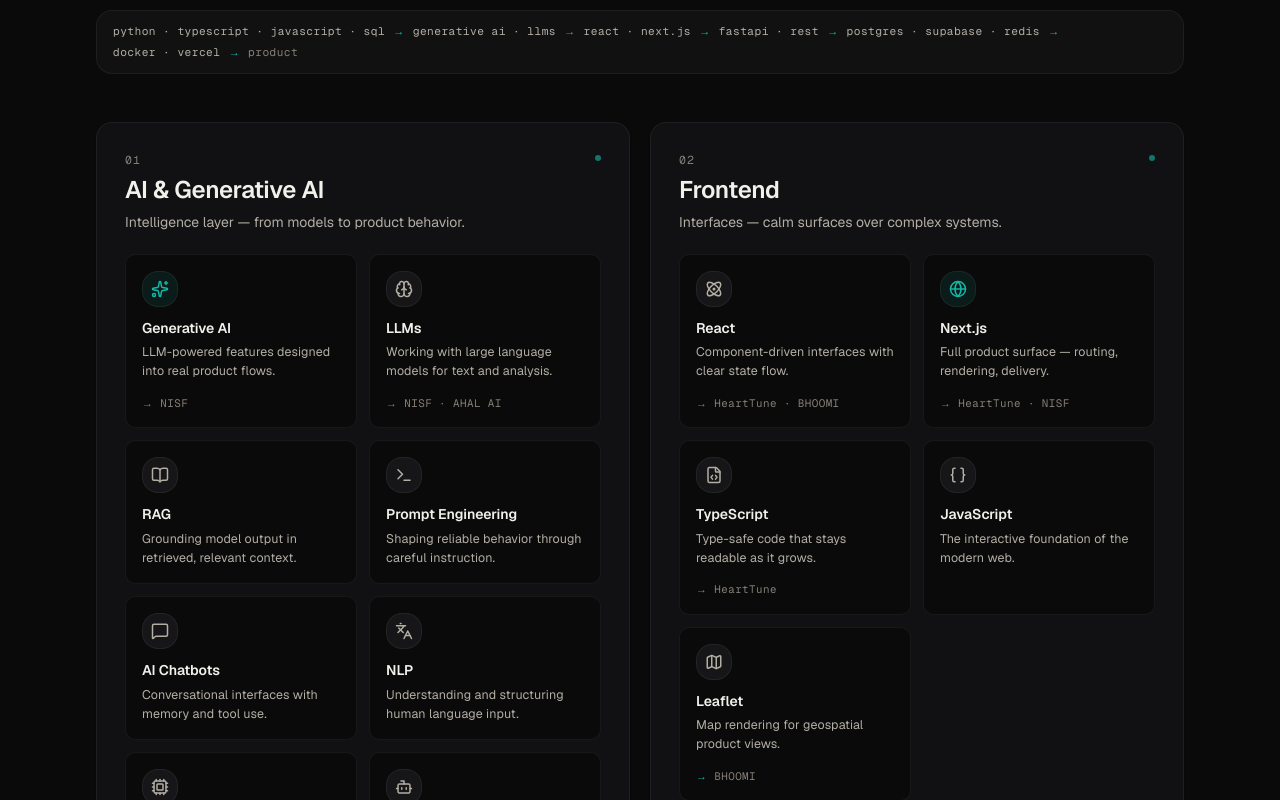
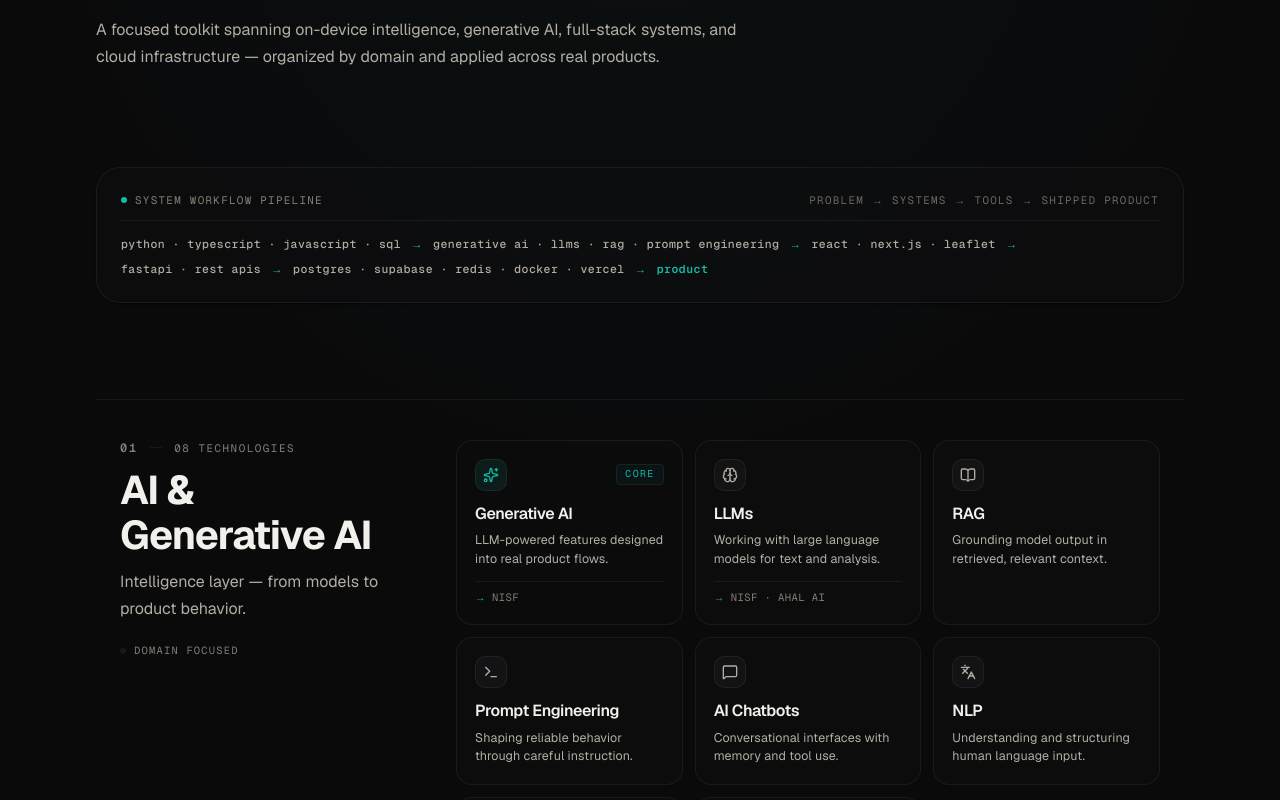
Before and after one commit to santheesh73/Portfolio, a Next.js app: page / in a window 1280 px wide. Shown: the part 7520-8320 px from the top of the page. Built offline with nearby package versions, Linux system fonts and the light colour scheme.

Commit message:
feat: transform skills into cinematic technical stack

```diff
--- a/src/components/skills/SkillCard.tsx
+++ b/src/components/skills/SkillCard.tsx
@@ -54,50 +54,67 @@ const ICONS: Record<SkillItem["icon"], LucideIcon> = {
 };
 
 /**
- * Phase 5 — Individual technology tile.
- * Server component: hover depth is CSS-only so the information
- * is never hover-dependent. Project links are always visible.
+ * Phase 9 — Individual technology tile.
+ * Editorial presentation: verified details, clear name and description,
+ * verified project usage references, and restrained tactile micro-motion.
  */
 export function SkillCard({ skill }: { skill: SkillItem }) {
   const Icon = ICONS[skill.icon];
 
   return (
     <div
+      tabIndex={0}
+      role="article"
+      aria-label={`${skill.name}: ${skill.description}`}
       className={cn(
-        "group flex h-full flex-col gap-2.5 rounded-md border bg-background p-4",
-        "transition-[box-shadow,transform,border-color] duration-200 ease-out",
-        "hover:-translate-y-[2px] hover:border-text-muted/40 hover:shadow-card",
-        "focus-within:-translate-y-[2px] focus-within:border-text-muted/40 focus-within:shadow-card",
-        skill.featured ? "border-accent/30" : "border-border-subtle"
+        "group relative flex h-full flex-col justify-between gap-3 rounded-lg border p-4 sm:p-4.5 outline-none",
+        "transition-[border-color,background-color,transform,box-shadow] duration-200 ease-out",
+        "hover:-translate-y-0.5 hover:border-text-muted/40 hover:bg-surface-muted/30 hover:shadow-card",
+        "focus-visible:ring-1 focus-visible:ring-accent focus-visible:bg-surface-muted/30",
+        skill.featured
+          ? "border-accent/30 bg-surface-muted/15"
+          : "border-border-subtle/80 bg-surface/40"
       )}
     >
+      <div className="flex flex-col gap-2.5">
+        <div className="flex items-center justify-between gap-2">
           <span
             aria-hidden="true"
             className={cn(
-          "flex size-9 items-center justify-center rounded-lg border transition-transform duration-200 ease-out group-hover:-translate-y-0.5",
+              "flex size-8 items-center justify-center rounded-md border transition-transform duration-200 ease-out group-hover:-translate-y-0.5",
               skill.featured
-            ? "border-accent/25 bg-accent/10 text-accent"
-            : "border-border-subtle bg-surface-muted text-text-secondary"
+                ? "border-accent/30 bg-accent/10 text-accent"
+                : "border-border-subtle bg-surface-muted/80 text-text-secondary"
             )}
           >
-        <Icon className="size-[18px]" />
+            <Icon className="size-4" />
           </span>
+
+          {skill.featured ? (
+            <span className="font-mono text-[0.62rem] tracking-[0.14em] uppercase px-2 py-0.5 rounded border border-accent/25 bg-accent/5 text-accent">
+              Core
+            </span>
+          ) : null}
+        </div>
+
         <div className="flex flex-col gap-1">
-        <p className="type-body-small font-semibold tracking-[-0.005em] text-text-primary">
+          <h4 className="type-body font-semibold tracking-tight text-text-primary group-hover:text-accent transition-colors duration-200">
             {skill.name}
-        </p>
-        <p className="type-caption text-pretty text-text-secondary">
+          </h4>
+          <p className="type-caption text-pretty text-text-secondary leading-relaxed">
             {skill.description}
           </p>
         </div>
+      </div>
+
       {skill.projects && skill.projects.length > 0 ? (
-        <p className="mt-auto pt-1 font-mono text-[0.68rem] tracking-[0.04em] text-text-muted">
+        <div className="mt-auto pt-2 border-t border-border-subtle/50 flex items-center gap-1.5 font-mono text-[0.66rem] tracking-[0.04em] text-text-muted">
           <span aria-hidden="true" className="text-accent">
             →
-          </span>{" "}
+          </span>
           <span className="sr-only">Used in: </span>
-          {skill.projects.join(" · ")}
-        </p>
+          <span className="truncate">{skill.projects.join(" · ")}</span>
+        </div>
       ) : null}
     </div>
   );
--- a/src/components/skills/SkillGroup.tsx
+++ b/src/components/skills/SkillGroup.tsx
@@ -1,46 +1,113 @@
-import { Card } from "@/components/ui/Card";
-import { Reveal } from "@/components/motion/Reveal";
-import { Stagger, StaggerItem } from "@/components/motion/Stagger";
+"use client";
+
+import { useReducedMotion } from "motion/react";
 import { SkillCard } from "@/components/skills/SkillCard";
 import type { SkillGroupData } from "@/types";
+import { cn } from "@/lib/utils";
+
+interface SkillGroupProps {
+  group: SkillGroupData;
+  isActive?: boolean;
+  isMuted?: boolean;
+  onActivate?: () => void;
+  onDeactivate?: () => void;
+}
 
 /**
- * Phase 5 — Capability group panel.
- * Strong group header (index + title + tagline) with a staggered
- * grid of technology tiles underneath.
+ * Phase 9 — Cinematic Capability Domain Panel.
+ * Editorial presentation: domain anchor index (01-04), domain title,
+ * architectural role tagline, left accent line, and responsive grid of verified tools.
  */
-export function SkillGroup({ group }: { group: SkillGroupData }) {
+export function SkillGroup({
+  group,
+  isActive = false,
+  isMuted = false,
+  onActivate,
+  onDeactivate,
+}: SkillGroupProps) {
+  const reduce = useReducedMotion();
+
   return (
-    <Reveal>
-      <Card className="flex h-full flex-col gap-5 p-6 sm:p-7">
-        <div className="flex items-start justify-between gap-4">
-          <div className="flex flex-col gap-1.5">
-            <p
+    <div
+      role="region"
+      aria-label={`${group.title} technical domain`}
+      tabIndex={0}
+      onMouseEnter={onActivate}
+      onMouseLeave={onDeactivate}
+      onFocus={onActivate}
+      onBlur={onDeactivate}
+      className={cn(
+        "group relative flex flex-col gap-6 border-t border-border-subtle/80 py-8 px-4 sm:px-6 transition-[background-color,opacity,border-color] duration-200 ease-out outline-none lg:flex-row lg:gap-12 lg:py-10",
+        isActive
+          ? "bg-surface-muted/20 opacity-100"
+          : isMuted
+          ? "opacity-70"
+          : "opacity-100",
+        "focus-visible:ring-1 focus-visible:ring-accent focus-visible:bg-surface-muted/20"
+      )}
+    >
+      {/* Active Left Indicator Accent Line */}
+      <span
         aria-hidden="true"
-              className="font-mono text-[0.72rem] tracking-[0.1em] text-text-muted"
+        className={cn(
+          "absolute left-0 top-0 bottom-0 w-1 bg-accent transition-all duration-200 ease-out",
+          isActive ? "opacity-100 scale-y-100" : "opacity-0 scale-y-75"
+        )}
+      />
+
+      {/* Category Header Column */}
+      <div className="flex flex-col gap-3 shrink-0 lg:w-72">
+        <div className="flex items-center gap-3">
+          <span
+            className={cn(
+              "font-mono text-xs font-semibold tracking-[0.16em] transition-[color,transform] duration-200 ease-out",
+              isActive ? "text-accent translate-x-0.5" : "text-text-muted"
+            )}
           >
             {group.index}
-            </p>
-            <h3 className="type-h3 text-balance text-text-primary">
+          </span>
+          <span aria-hidden="true" className="h-px w-3 bg-border-subtle" />
+          <span className="font-mono text-[0.68rem] tracking-[0.14em] uppercase text-text-muted">
+            {String(group.items.length).padStart(2, "0")} Technologies
+          </span>
+        </div>
+
+        <h3
+          className={cn(
+            "type-h2 font-semibold tracking-tight text-text-primary transition-transform duration-200 ease-out",
+            isActive && !reduce ? "translate-x-1" : "translate-x-0"
+          )}
+        >
           {group.title}
         </h3>
-            <p className="type-body-small text-pretty text-text-secondary">
+
+        <p className="type-body text-pretty text-text-secondary leading-relaxed">
           {group.tagline}
         </p>
-          </div>
+
+        {/* Subtle accent indicator dot */}
+        <div className="hidden lg:flex items-center gap-2 pt-2">
           <span
             aria-hidden="true"
-            className="mt-1 size-1.5 shrink-0 rounded-full bg-accent/60"
+            className={cn(
+              "size-1.5 rounded-full transition-all duration-200",
+              isActive ? "bg-accent scale-150" : "bg-border-subtle"
+            )}
           />
+          <span className="font-mono text-[0.65rem] tracking-[0.12em] uppercase text-text-muted">
+            {isActive ? "Domain Active" : "Domain Focused"}
+          </span>
         </div>
-        <Stagger className="grid grid-cols-1 gap-3 min-[480px]:grid-cols-2">
+      </div>
+
+      {/* Technology Items Grid */}
+      <div className="flex-1">
+        <div className="grid grid-cols-1 gap-3 sm:grid-cols-2 lg:grid-cols-2 xl:grid-cols-3">
           {group.items.map((skill) => (
-            <StaggerItem key={skill.id} className="h-full">
-              <SkillCard skill={skill} />
-            </StaggerItem>
+            <SkillCard key={skill.id} skill={skill} />
           ))}
-        </Stagger>
-      </Card>
-    </Reveal>
+        </div>
+      </div>
+    </div>
   );
 }
--- a/src/components/skills/SkillsSection.tsx
+++ b/src/components/skills/SkillsSection.tsx
@@ -1,71 +1,149 @@
 import { Container } from "@/components/ui/Container";
-import { SectionHeading } from "@/components/ui/SectionHeading";
 import { Reveal } from "@/components/motion/Reveal";
-import { SkillGroup } from "@/components/skills/SkillGroup";
+import { SkillsShowcase } from "@/components/skills/SkillsShowcase";
 import { SKILL_GROUPS } from "@/data/skills";
 
 /**
- * Phase 5 — Technical Stack & Engineering Capabilities.
- * Server component. An engineering capability map: four groups that
- * show how languages, AI, frontend, backend, and data fit together
- * behind the projects above. Motion via reduced-motion-aware Reveal.
+ * Phase 9 — Cinematic Technical Stack.
+ * Server component. Editorial technical capabilities presentation:
+ * 1. Strong editorial domain opening & narrative
+ * 2. Architectural system workflow pipeline
+ * 3. Interactive capability domain panels (AI, Frontend, Backend, Data/Infra)
+ * 4. Atmospheric transition bridge into Proof
  */
 export function SkillsSection() {
   return (
     <section
       id="stack"
       aria-label="Technical stack"
-      className="scroll-mt-20 border-t border-border-subtle"
+      className="relative scroll-mt-20 border-t border-border-subtle bg-background"
     >
-      <Container className="flex flex-col gap-10 py-14 sm:gap-12 sm:py-20">
+      {/* Restrained technical ambient glow */}
+      <div
+        aria-hidden="true"
+        className="pointer-events-none absolute inset-0 bg-[radial-gradient(ellipse_70%_35%_at_50%_0%,rgba(20,184,166,0.035),transparent_70%)]"
+      />
+
+      <Container className="relative flex flex-col gap-16 py-20 sm:gap-20 sm:py-28 lg:gap-24 lg:py-32">
+        {/* ---- 1. Section Editorial Opening ---- */}
         <Reveal>
-          <SectionHeading
-            eyebrow="04 — Stack"
-            title="Tools I build with"
-            description="A focused toolkit spanning AI, frontend, backend, and data."
+          <div className="flex max-w-4xl flex-col gap-6">
+            <div className="flex flex-wrap items-center gap-x-3 gap-y-1.5">
+              <span className="font-mono text-xs tracking-[0.16em] uppercase text-text-muted">
+                04 — Stack &amp; Technical Capabilities
+              </span>
+              <span
+                aria-hidden="true"
+                className="hidden h-px w-6 bg-border-subtle sm:inline-block"
               />
+              <span className="font-mono text-[0.68rem] tracking-[0.14em] uppercase text-accent whitespace-nowrap">
+                Engineering Toolkit
+              </span>
+            </div>
+
+            <h2 className="text-balance text-3xl font-semibold tracking-tight text-text-primary sm:text-4xl lg:text-5xl leading-[1.15]">
+              Tools I build with
+            </h2>
+
+            <p className="type-body max-w-2xl text-pretty text-text-secondary leading-relaxed sm:text-lg">
+              A focused toolkit spanning on-device intelligence, generative AI,
+              full-stack systems, and cloud infrastructure — organized by domain
+              and applied across real products.
+            </p>
+          </div>
         </Reveal>
 
-        {/* System map — how the layers connect */}
+        {/* ---- 2. Architectural System Workflow Pipeline ---- */}
         <Reveal delay={0.05}>
-          <p className="flex flex-wrap items-center gap-x-2 gap-y-1 rounded-lg border border-border-subtle bg-surface-muted/60 px-4 py-3 font-mono text-[0.7rem] tracking-[0.04em] text-text-muted">
-            <span className="text-text-secondary">
+          <div className="flex flex-col gap-3.5 rounded-xl border border-border-subtle/80 bg-surface/40 p-5 sm:p-6 shadow-subtle">
+            <div className="flex items-center justify-between border-b border-border-subtle/60 pb-3 font-mono text-[0.68rem] tracking-[0.12em] uppercase text-text-muted">
+              <span className="flex items-center gap-2">
+                <span
+                  aria-hidden="true"
+                  className="size-1.5 rounded-full bg-accent"
+                />
+                <span>System Workflow Pipeline</span>
+              </span>
+              <span className="hidden sm:inline-block text-text-muted/80">
+                Problem → Systems → Tools → Shipped Product
+              </span>
+            </div>
+
+            <div className="flex flex-wrap items-center gap-x-2.5 gap-y-2 font-mono text-[0.72rem] tracking-[0.04em] text-text-muted">
+              <span className="text-text-secondary font-medium">
                 python · typescript · javascript · sql
               </span>
               <span aria-hidden="true" className="text-accent">
                 →
               </span>
-            <span className="text-text-secondary">generative ai · llms</span>
-            <span aria-hidden="true" className="text-accent">
-              →
-            </span>
-            <span className="text-text-secondary">react · next.js</span>
-            <span aria-hidden="true" className="text-accent">
-              →
-            </span>
-            <span className="text-text-secondary">fastapi · rest</span>
-            <span aria-hidden="true" className="text-accent">
-              →
-            </span>
-            <span className="text-text-secondary">
-              postgres · supabase · redis
+              <span className="text-text-secondary font-medium">
+                generative ai · llms · rag · prompt engineering
               </span>
               <span aria-hidden="true" className="text-accent">
                 →
               </span>
-            <span className="text-text-secondary">docker · vercel</span>
+              <span className="text-text-secondary font-medium">
+                react · next.js · leaflet
+              </span>
               <span aria-hidden="true" className="text-accent">
                 →
               </span>
-            <span>product</span>
-          </p>
+              <span className="text-text-secondary font-medium">
+                fastapi · rest apis
+              </span>
+              <span aria-hidden="true" className="text-accent">
+                →
+              </span>
+              <span className="text-text-secondary font-medium">
+                postgres · supabase · redis · docker · vercel
+              </span>
+              <span aria-hidden="true" className="text-accent">
+                →
+              </span>
+              <span className="text-accent font-semibold">product</span>
+            </div>
+          </div>
         </Reveal>
 
-        {/* Capability groups */}
-        <div className="grid grid-cols-1 gap-4 sm:gap-5 lg:grid-cols-2">
-          {SKILL_GROUPS.map((group) => (
-            <SkillGroup key={group.id} group={group} />
-          ))}
+        {/* ---- 3. Capability Domains (Interactive Showcase) ---- */}
+        <Reveal delay={0.08}>
+          <SkillsShowcase groups={SKILL_GROUPS} />
+        </Reveal>
+
+        {/* ---- 4. Stack → Proof Transition Bridge ---- */}
+        <div className="relative pt-6 sm:pt-10">
+          <div
+            aria-hidden="true"
+            className="pointer-events-none absolute inset-x-0 -top-6 h-20 bg-gradient-to-b from-transparent to-surface-muted/20 opacity-60"
+          />
+
+          <Reveal delay={0.1}>
+            <div className="flex flex-col items-start justify-between gap-4 border-t border-border-subtle/50 pt-8 sm:flex-row sm:items-center">
+              <div className="flex items-center gap-2.5">
+                <span
+                  aria-hidden="true"
+                  className="size-1.5 rounded-full bg-accent"
+                />
+                <p className="font-mono text-xs tracking-[0.14em] uppercase text-text-muted">
+                  04 / Technical Stack Explored
+                </p>
+              </div>
+
+              <a
+                href="#proof"
+                className="group inline-flex items-center gap-2 font-mono text-xs tracking-[0.14em] uppercase text-text-muted transition-colors duration-200 hover:text-text-primary focus-visible:text-accent focus-visible:outline-none"
+                aria-label="Continue downward to Proof of work section"
+              >
+                <span>Continue to Proof of Work</span>
+                <span
+                  aria-hidden="true"
+                  className="transition-transform duration-200 ease-out group-hover:translate-y-0.5 group-focus-visible:translate-y-0.5"
+                >
+                  ↓
+                </span>
+              </a>
+            </div>
+          </Reveal>
         </div>
       </Container>
     </section>
--- /dev/null
+++ b/src/components/skills/SkillsShowcase.tsx
@@ -0,0 +1,51 @@
+"use client";
+
+import { useCallback, useState } from "react";
+import { SkillGroup } from "@/components/skills/SkillGroup";
+import type { SkillGroupData } from "@/types";
+
+interface SkillsShowcaseProps {
+  groups: SkillGroupData[];
+}
+
+/**
+ * Phase 9 — Cinematic Technical Stack Coordinator.
+ * Client component managing active category interaction state,
+ * hover elevation, and accessibility across all four technical domains.
+ */
+export function SkillsShowcase({ groups }: SkillsShowcaseProps) {
+  const [activeId, setActiveId] = useState<string | null>(null);
+
+  const handleActivate = useCallback((id: string) => {
+    setActiveId(id);
+  }, []);
+
+  const handleDeactivate = useCallback(() => {
+    setActiveId(null);
+  }, []);
+
+  const hasActive = activeId !== null;
+
+  return (
+    <div
+      role="feed"
+      aria-label="Technical stack capability domains"
+      className="flex flex-col border-b border-border-subtle/80"
+    >
+      {groups.map((group) => {
+        const isActive = activeId === group.id;
+
+        return (
+          <SkillGroup
+            key={group.id}
+            group={group}
+            isActive={isActive}
+            isMuted={hasActive && !isActive}
+            onActivate={() => handleActivate(group.id)}
+            onDeactivate={handleDeactivate}
+          />
+        );
+      })}
+    </div>
+  );
+}
```
Lines whose indentation alone changed are shown as unchanged.
